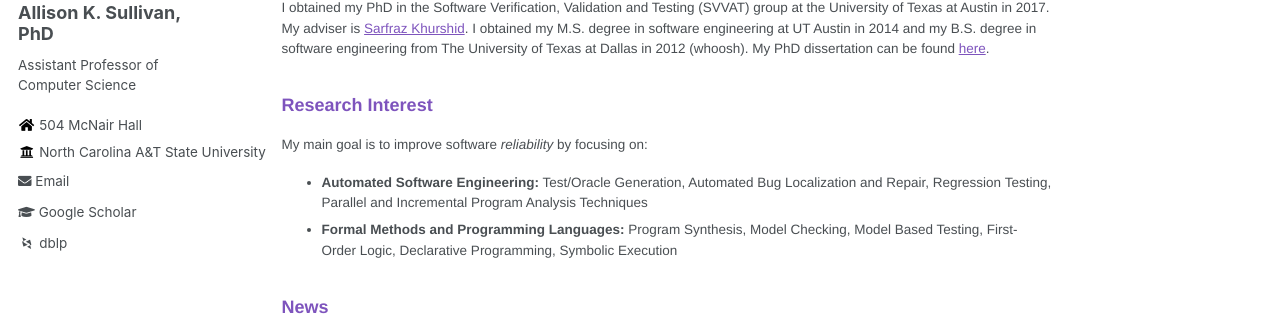
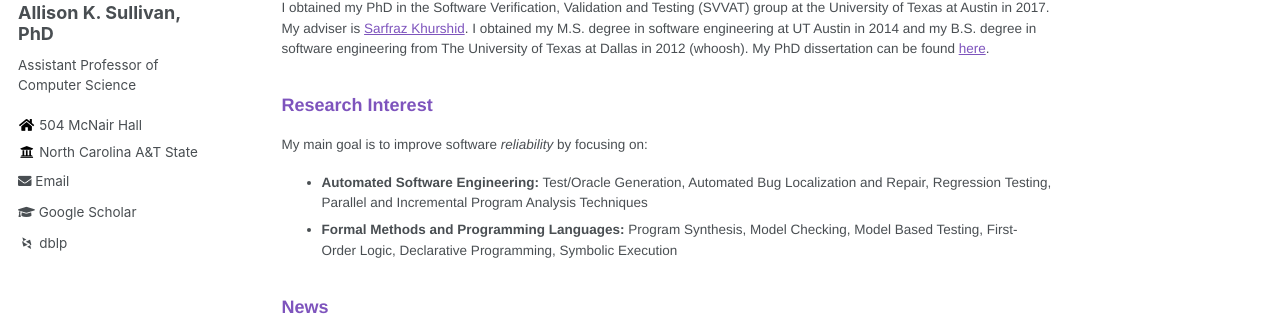
Before and after one commit to Allisonius/allisonius.github.io, a Jekyll site: the page built from _pages/about.md, in a window 1280 px wide. Shown: the part 247-583 px from the top of the page. Built offline with Jekyll 4.4.1, drawn with Linux system fonts in a browser that asks for light colours; some web fonts are replaced.

Commit message:
Update _config.yml

```diff
--- a/_config.yml
+++ b/_config.yml
@@ -84,7 +84,7 @@ author:
   avatar           : "10461310_10153332017212140_8115834444591032353_n.jpg"
   bio              : "Assistant Professor of Computer Science"
   location         : 504 McNair Hall
-  employer         : "North Carolina A&T State University"
+  employer         : "North Carolina A&T State"
   googlescholar    : "https://scholar.google.com/citations?user=omg10AMAAAAJ&hl=en&oi=ao"
   email            : "aksullivan@ncat.edu"
   researchgate     :
```
